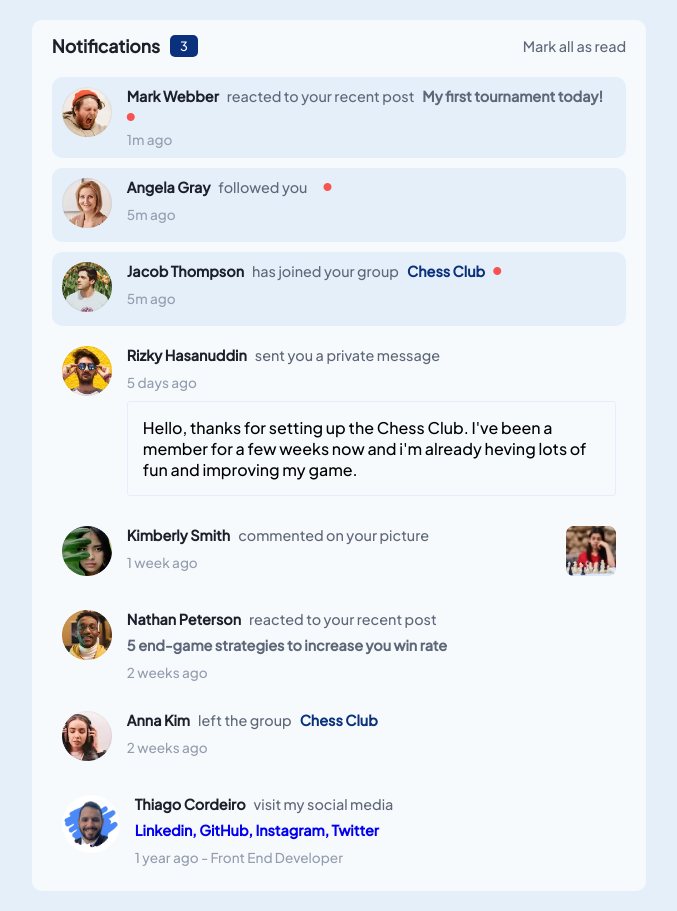
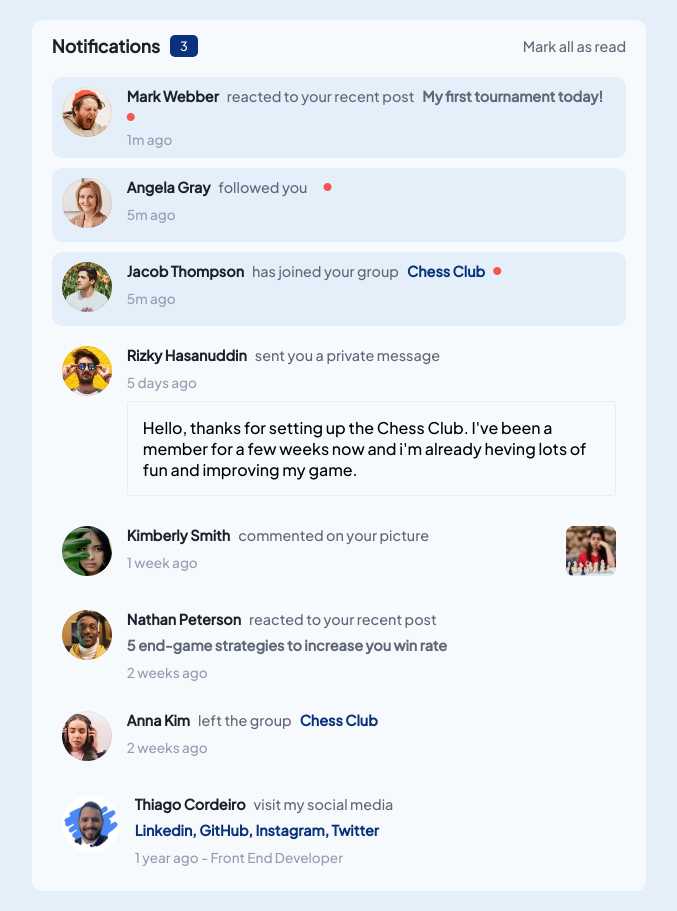
Before and after one commit to thiagocef/notificacao-de-mensagem, a plain HTML site: page index.html in a window 1280 px wide. Shown: the whole page, without its empty margins (301-978 px from the left). Drawn offline with Linux system fonts and the light colour scheme.

Commit message:
modifiquei as cores dos links

```diff
--- a/css/style.css
+++ b/css/style.css
@@ -214,6 +214,9 @@ img {
     border-radius: 50%;
 }
 
-a:visited {
+a,
+a:visited,
+a:active,
+a:hover {
     color: var(--Blue);
 }
```
